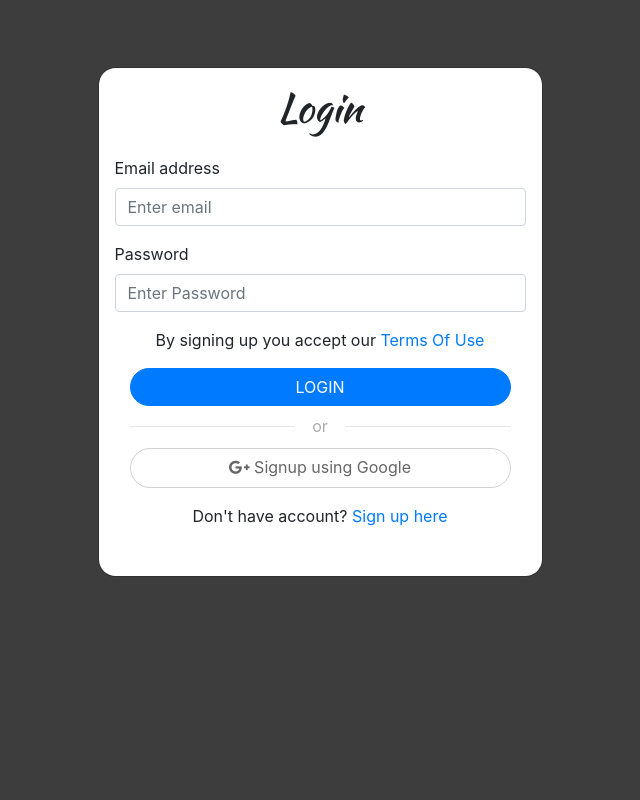
After one commit to kirumbastacy25l/ArtsyShots, a Django app: page /login/ in a window 1280 px wide. The commit adds this page. Shown: the whole page, without its empty margins (320-960 px from the left). Run offline with Django 5.2, Linux system fonts and the light colour scheme; some libraries are stand-ins or nearby versions.

Commit message:
two commit

```diff
--- a/Templates/index.html
+++ b/Templates/index.html
@@ -98,7 +98,7 @@
           <div class="col-lg-6 text-center" data-aos="fade-up" data-aos-delay="100">
             <h2><span>I'm </span><span class="underlight">Teyanna Williams</span> a Professional<span> Photographer from Nairobi City</span></h2>
             <p>Welcome to the world through lens. I specialize in capturing  the beauty, emotions and raw moments and tell your unique story. Whether its a potrait event, or a special milestone, My Goal is to create images that speak to the heart. Lets create something unforgettable together.</p>
-            <a href="{% url 'hiring' %}" class="btn-get-started">Available for Hire<br></a>
+            <a href="{% url 'service' %}" class="btn-get-started">Services Offered<br></a>
           </div>
         </div>
       </div>
--- /dev/null
+++ b/Templates/login.html
@@ -0,0 +1,101 @@
+<link href="//maxcdn.bootstrapcdn.com/bootstrap/4.0.0/css/bootstrap.min.css" rel="stylesheet" id="bootstrap-css">
+<script src="//maxcdn.bootstrapcdn.com/bootstrap/4.0.0/js/bootstrap.min.js"></script>
+<script src="//cdnjs.cloudflare.com/ajax/libs/jquery/3.2.1/jquery.min.js"></script>
+<!------ Include the above in your HEAD tag ---------->
+
+{% load static %}
+<link rel="stylesheet" href="{% static 'css/login.css' %}">
+
+<script src="https://cdn.jsdelivr.net/jquery.validation/1.15.1/jquery.validate.min.js"></script>
+<link href="https://fonts.googleapis.com/css?family=Kaushan+Script" rel="stylesheet">
+      <link href="https://stackpath.bootstrapcdn.com/font-awesome/4.7.0/css/font-awesome.min.css" rel="stylesheet" integrity="sha384-wvfXpqpZZVQGK6TAh5PVlGOfQNHSoD2xbE+QkPxCAFlNEevoEH3Sl0sibVcOQVnN" crossorigin="anonymous">
+
+<body>
+    <div class="container">
+        <div class="row">
+			<div class="col-md-5 mx-auto">
+			<div id="first">
+				<div class="myform form ">
+					 <div class="logo mb-3">
+						 <div class="col-md-12 text-center">
+							<h1>Login</h1>
+						 </div>
+					</div>
+                   <form method="post">
+                       {% csrf_token %}
+                           <div class="form-group">
+                              <label for="exampleInputEmail1">Email address</label>
+                              <input type="email" name="email"  class="form-control" id="email" aria-describedby="emailHelp" placeholder="Enter email">
+                           </div>
+                           <div class="form-group">
+                              <label for="exampleInputEmail1">Password</label>
+                              <input type="password" name="password" id="password"  class="form-control" aria-describedby="emailHelp" placeholder="Enter Password">
+                           </div>
+                           <div class="form-group">
+                              <p class="text-center">By signing up you accept our <a href="#">Terms Of Use</a></p>
+                           </div>
+                           <div class="col-md-12 text-center ">
+                              <button type="submit" class=" btn btn-block mybtn btn-primary tx-tfm">Login</button>
+                           </div>
+                           <div class="col-md-12 ">
+                              <div class="login-or">
+                                 <hr class="hr-or">
+                                 <span class="span-or">or</span>
+                              </div>
+                           </div>
+                           <div class="col-md-12 mb-3">
+                              <p class="text-center">
+                                 <a href="javascript:void();" class="google btn mybtn"><i class="fa fa-google-plus">
+                                 </i> Signup using Google
+                                 </a>
+                              </p>
+                           </div>
+                           <div class="form-group">
+                              <p class="text-center">Don't have account? <a href="#" id="signup">Sign up here</a></p>
+                           </div>
+                        </form>
+
+				</div>
+			</div>
+			  <div id="second">
+			      <div class="myform form ">
+                        <div class="logo mb-3">
+                           <div class="col-md-12 text-center">
+                              <h1 >Signup</h1>
+                           </div>
+                        </div>
+                        <form method="post">
+                            {% csrf_token %}
+                           <div class="form-group">
+                              <label for="exampleInputEmail1">First Name</label>
+                              <input type="text"  name="firstname" class="form-control" id="firstname" aria-describedby="emailHelp" placeholder="Enter Firstname">
+                           </div>
+                           <div class="form-group">
+                              <label for="exampleInputEmail1">Last Name</label>
+                              <input type="text"  name="lastname" class="form-control" id="lastname" aria-describedby="emailHelp" placeholder="Enter Lastname">
+                           </div>
+                           <div class="form-group">
+                              <label for="exampleInputEmail1">Email address</label>
+                              <input type="email" name="email"  class="form-control" id="email" aria-describedby="emailHelp" placeholder="Enter email">
+                           </div>
+                           <div class="form-group">
+                              <label for="exampleInputEmail1">Password</label>
+                              <input type="password" name="password" id="password"  class="form-control" aria-describedby="emailHelp" placeholder="Enter Password">
+                           </div>
+                           <div class="col-md-12 text-center mb-3">
+                              <button type="submit" class=" btn btn-block mybtn btn-primary tx-tfm">Get Started For Free</button>
+                           </div>
+                           <div class="col-md-12 ">
+                              <div class="form-group">
+                                 <p class="text-center"><a href="{% url 'login' %}" id="signin">Already have an account?</a></p>
+                              </div>
+                           </div>
+
+                        </form>
+                     </div>
+			</div>
+		</div>
+      </div>
+      </div>
+
+</body>
--- a/Templates/services.html
+++ b/Templates/services.html
@@ -98,7 +98,7 @@
             <div class="col-lg-8">
               <h1>Services</h1>
               <p class="mb-0">Odio et unde deleniti. Deserunt numquam exercitationem. Officiis quo odio sint voluptas consequatur ut a odio voluptatem. Sit dolorum debitis veritatis natus dolores. Quasi ratione sint. Sit quaerat ipsum dolorem.</p>
-              <a href="contact.html" class="cta-btn">Available for Hire<br></a>
+
             </div>
           </div>
         </div>
@@ -215,7 +215,11 @@
 
         </div>
 
+
       </div>
+        <div class="col-lg-8 container p-5 " style="text-align: center;" >
+              <a href="{% url 'hiring' %}" class="cta-btn btn btn-outline-success text-light text-center">Available for Hire<br></a>
+            </div>
 
     </section><!-- /Pricing Section -->
 
--- a/artapp/urls.py
+++ b/artapp/urls.py
@@ -6,8 +6,10 @@ from artapp import views
 
 urlpatterns = [
     path('admin/', admin.site.urls),
-    path('', views.index, name='home'),
+    path('home/', views.index, name='home'),
     path('contact/', views.contact, name='contact'),
+    path('', views.register, name='register'),
+    path('login/', views.login_view, name='login'),
     path('about/', views.about, name='about'),
     path('gallery/',views.gallery, name='gallery' ),
     path('service/', views.service, name='service'),
--- a/artapp/views.py
+++ b/artapp/views.py
@@ -1,11 +1,57 @@
+from django.contrib.auth.models import User
 from django.shortcuts import render, redirect, get_object_or_404
-
+from django.contrib.auth import authenticate, login
+from django.contrib import messages
 from artapp.models import *
 
 
 # Create your views here.
 def index(request):
     return render(request,'index.html')
+
+def register(request):
+    """ Show the registration form """
+    if request.method == 'POST':
+        username = request.POST['username']
+        email = request.POST['email']
+        password = request.POST['password']
+        confirm_password = request.POST['confirm_password']
+
+        # Check the password
+        if password == confirm_password:
+            try:
+                user = User.objects.create_user(username=username, password=password)
+                user.save()
+
+                # Display a message
+                messages.success(request, "Account created successfully")
+                return redirect('/login')
+            except:
+                # Display a message if the above fails
+                messages.error(request, "Username already exist")
+        else:
+            # Display a message saying passwords don't match
+            messages.error(request, "Passwords do not match")
+
+    return render(request, 'register.html')
+
+def login_view(request):
+    if request.method == "POST":
+        email = request.POST['email']
+        password = request.POST['password']
+
+        user = authenticate(request, email=email, password=password)
+
+        # Check if the user exists
+        if user is not None:
+            # login(request, user)
+            login(request, user)
+            messages.success(request, "You are now logged in!")
+            return redirect('/home')
+        else:
+            messages.error(request, "Invalid login credentials")
+
+    return render(request, 'login.html')
 
 def service(request):
     return render(request,'services.html')
--- /dev/null
+++ b/static/css/login.css
@@ -0,0 +1,69 @@
+        body{
+        padding-top:4.2rem;
+		padding-bottom:4.2rem;
+		background:rgba(0, 0, 0, 0.76);
+        }
+        a{
+         text-decoration:none !important;
+         }
+         h1,h2,h3{
+         font-family: 'Kaushan Script', cursive;
+         }
+          .myform{
+		position: relative;
+		display: -ms-flexbox;
+		display: flex;
+		padding: 1rem;
+		-ms-flex-direction: column;
+		flex-direction: column;
+		width: 100%;
+		pointer-events: auto;
+		background-color: #fff;
+		background-clip: padding-box;
+		border: 1px solid rgba(0,0,0,.2);
+		border-radius: 1.1rem;
+		outline: 0;
+		max-width: 500px;
+		 }
+         .tx-tfm{
+         text-transform:uppercase;
+         }
+         .mybtn{
+         border-radius:50px;
+         }
+
+         .login-or {
+         position: relative;
+         color: #aaa;
+         margin-top: 10px;
+         margin-bottom: 10px;
+         padding-top: 10px;
+         padding-bottom: 10px;
+         }
+         .span-or {
+         display: block;
+         position: absolute;
+         left: 50%;
+         top: -2px;
+         margin-left: -25px;
+         background-color: #fff;
+         width: 50px;
+         text-align: center;
+         }
+         .hr-or {
+         height: 1px;
+         margin-top: 0px !important;
+         margin-bottom: 0px !important;
+         }
+         .google {
+         color:#666;
+         width:100%;
+         height:40px;
+         text-align:center;
+         outline:none;
+         border: 1px solid lightgrey;
+         }
+          form .error {
+         color: #ff0000;
+         }
+         #second{display:none;}
```
Also changed, not shown: Templates/register.html (added, +41 -0 lines), static/css/register.css (added, +75 -0 lines), db.sqlite3.
